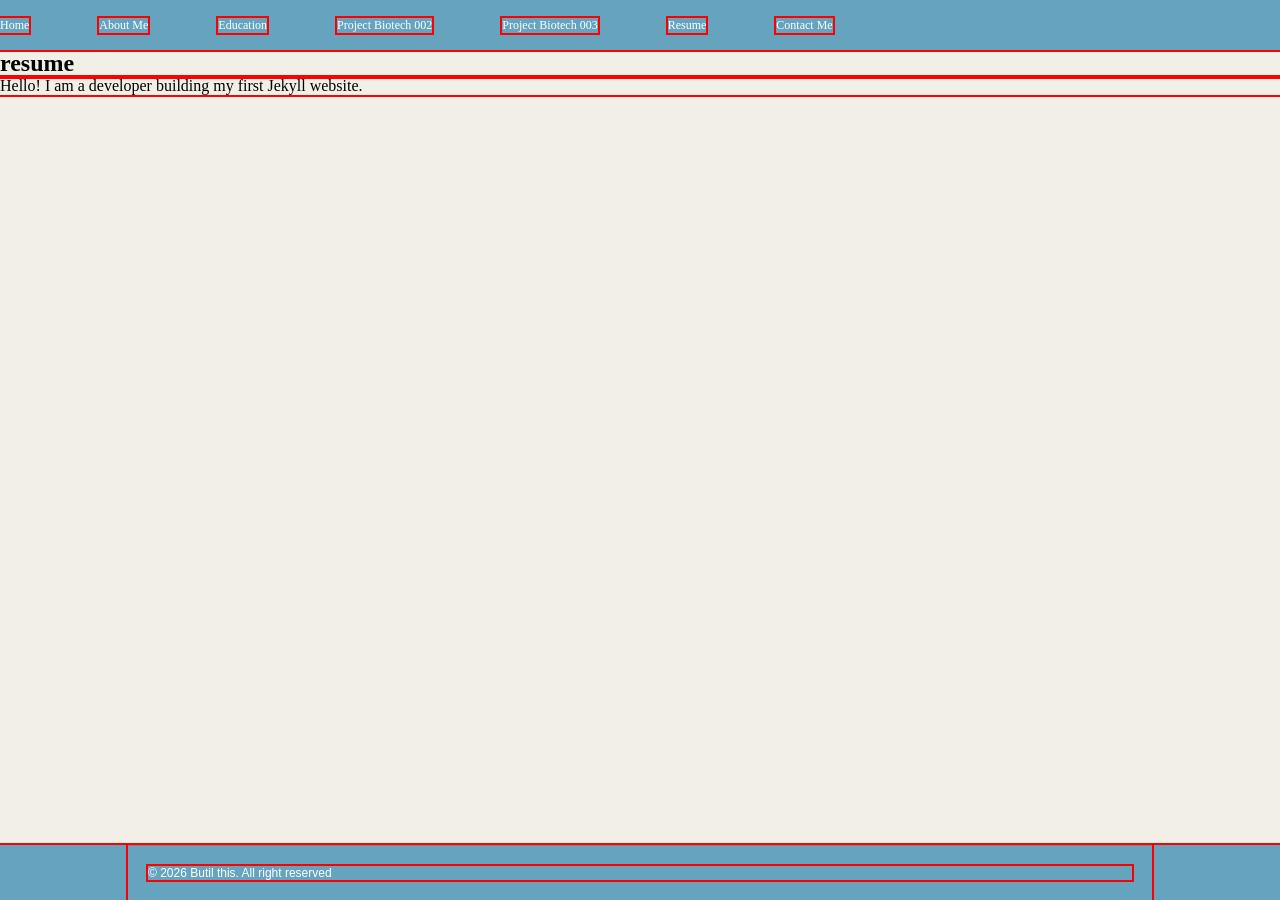
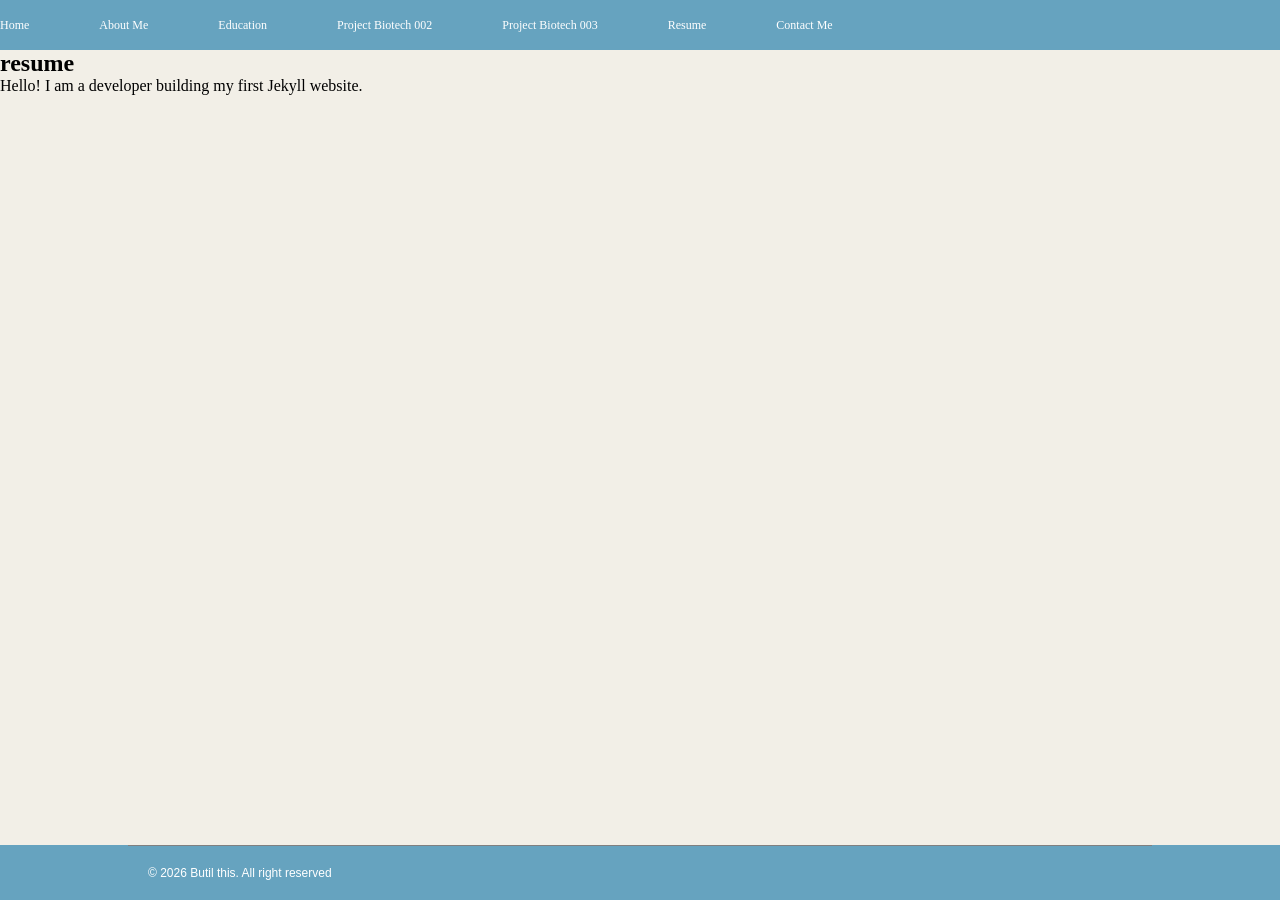
Before and after one commit to Indiescientia/my-website, a Jekyll site: the page built from resume.html, in a window 1280 px wide. Built offline with Jekyll 4.4.1, drawn with Linux system fonts in a browser that asks for light colours.

Commit message:
updated css for mobile again and removing the red outline

```diff
--- a/static/css/style.css
+++ b/static/css/style.css
@@ -2,7 +2,7 @@
   margin: 0;
   padding: 0;
   box-sizing: border-box;
-  outline: 2px solid red !important;
+  /* outline: 2px solid red !important; */
 }
 
 .sub-banner{
```
